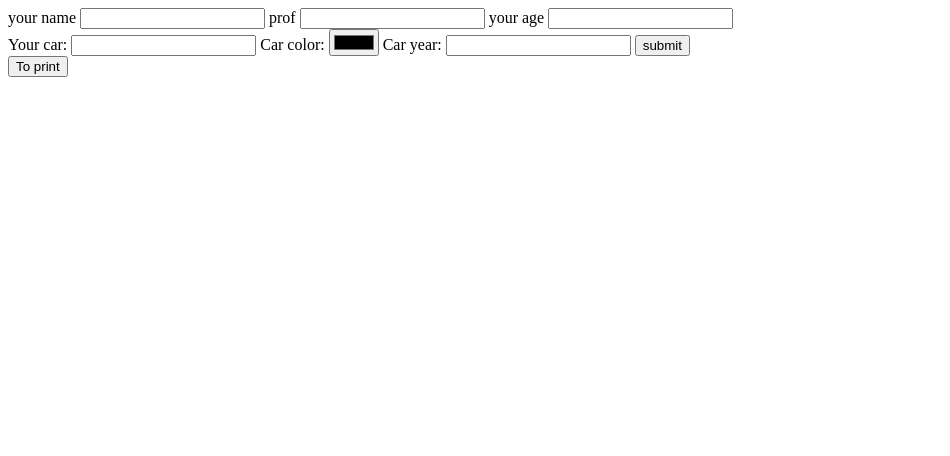
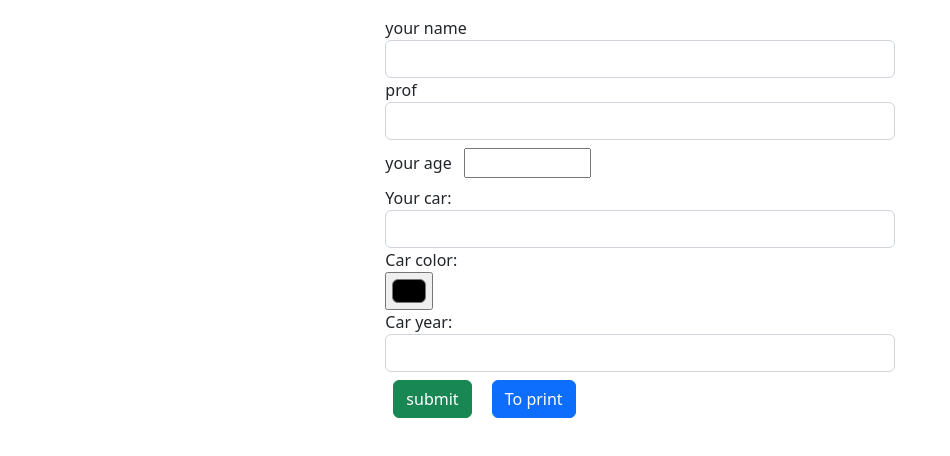
Before and after one commit to mtndbs/studentsObject, a plain HTML site: page index.html in a window 1280 px wide. Shown: the whole page, without its empty margins (0-950 px from the left). Drawn offline with nearby package versions, Linux system fonts and the light colour scheme.

Commit message:
commit with deleterr

```diff
--- a/index.html
+++ b/index.html
@@ -5,32 +5,34 @@
     <meta http-equiv="X-UA-Compatible" content="IE=edge">
     <meta name="viewport" content="width=device-width, initial-scale=1.0">
     <title>Document</title>
+<link href="https://cdn.jsdelivr.net/npm/bootstrap@5.2.0-beta1/dist/css/bootstrap.min.css" rel="stylesheet" integrity="sha384-0evHe/X+R7YkIZDRvuzKMRqM+OrBnVFBL6DOitfPri4tjfHxaWutUpFmBp4vmVor" crossorigin="anonymous">
 </head>
 <body>
-    <div>
+<div class="container col-5 mt-3">
+    <div class="form-group">
     <label for="name">your name</label>
-    <input type="text" class="name" id="student-name">
+    <input type="text" class="name form-control" id="student-name">
 
     <label for="prof">prof</label>
-    <input type="text" class="prof" id="student-prof">
+    <input type="text" class="prof form-control" id="student-prof">
 
     <label for="age">your age</label>
-    <input type="number" class="age" id="student-age">
+    <input type="number" class="age col-3 m-2" id="student-age">
 </div>
-<div>
+<div class="form-group">
     <label for="car">Your car:</label>
-    <input type="text" class="car" id="student-car-type">
+    <input type="text" class="car form-control" id="student-car-type">
     <label for="car">Car color:</label>
-    <input type="color" class="car" id="student-car-color">
+    <input type="color" class="car form-control-color d-block" id="student-car-color">
     <label for="car">Car year:</label>
-    <input type="text" class="car" id="student-car-year">
-    <button onclick="studentName()">submit</button>
+    <input type="text" class="car form-control" id="student-car-year">
+    <button class="btn btn-success m-2" onclick="studentName()">submit</button>
+    <button class="btn btn-primary m-2" onclick="displayStudent()">To print</button>
 
+</div>
 </div>
 
 
-
-<button class="" onclick="displayStudent()">To print</button>
 <div>
 
     <div class="container" id="scrn">
--- a/js/app.js
+++ b/js/app.js
@@ -10,12 +10,16 @@ function studentName(){
   };
 
 studentId.name = document.querySelector('#student-name').value
+document.querySelector('#student-name').value = ""
 studentId.proffetion = document.querySelector('#student-prof').value
+document.querySelector('#student-prof').value = ""
 studentId.age = document.querySelector('#student-age').value
-
+document.querySelector('#student-age').value = ""
 studentId.car.type = document.querySelector('#student-car-type').value
+document.querySelector('#student-car-type').value = ""
 studentId.car.color = document.querySelector('#student-car-color').value
 studentId.car.year = document.querySelector('#student-car-year').value
+document.querySelector('#student-car-year').value = ""
 
 studentList.push(studentId)
 
@@ -24,9 +28,12 @@ console.log(studentList);
 
 
 function displayStudent(){
-  // console.log(studentList.at(-1).name)
+
+  if(deleter = true){
+    document.querySelector("#scrn").innerHTML = " "
+  }
   for(student of studentList){
-  document.querySelector("#scrn").innerHTML += "<ul>";// I forgot to +=  here, and it output only the last student because of that.(why? because every loop it deleted the last HTML)
+  document.querySelector("#scrn").innerHTML += "<ul>";// I forgot to +=  here, and it output only the last student because of that.(why? because every loop it deleted the last)
     document.querySelector("#scrn").innerHTML += '<li> Name:'+student.name+'</li>'
     document.querySelector("#scrn").innerHTML += '<li> Prof:'+student.proffetion+'</li>'
     document.querySelector("#scrn").innerHTML += '<li> Age:'+student.age+'</li>'
@@ -35,5 +42,7 @@ function displayStudent(){
     document.querySelector("#scrn").innerHTML += '   <li> color: <span style="background-color:'+student.car.color+';"> Car color </span></li>'
     document.querySelector("#scrn").innerHTML += '   <li> year:'+student.car.year+'</li>'
   document.querySelector("#scrn").innerHTML += "</ul>";
+
+let deleter = true
 }
 }
```
